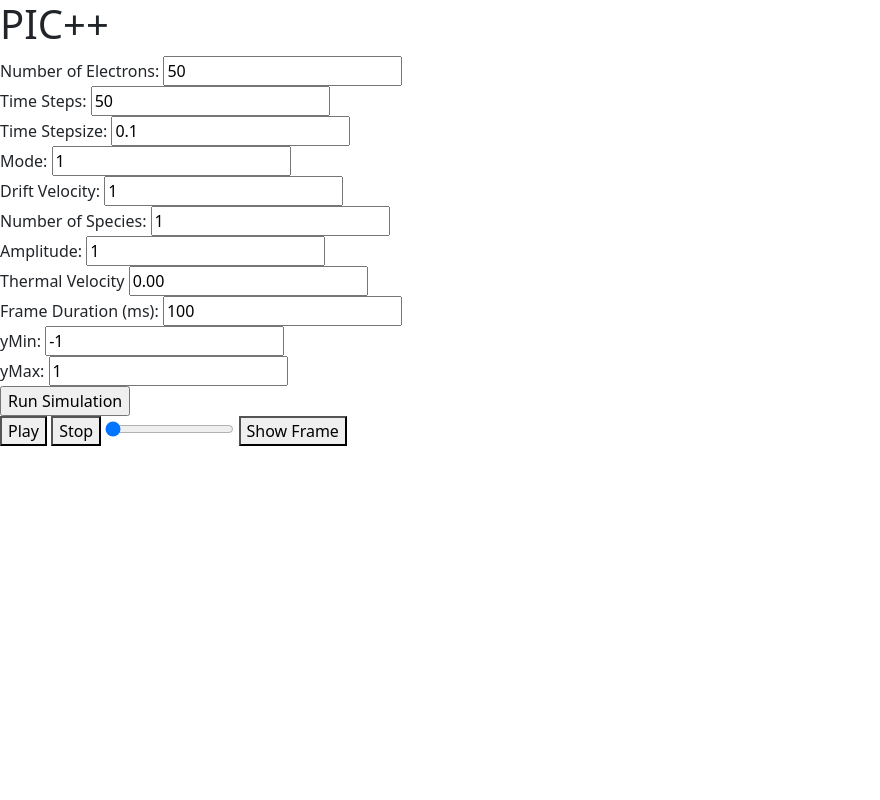
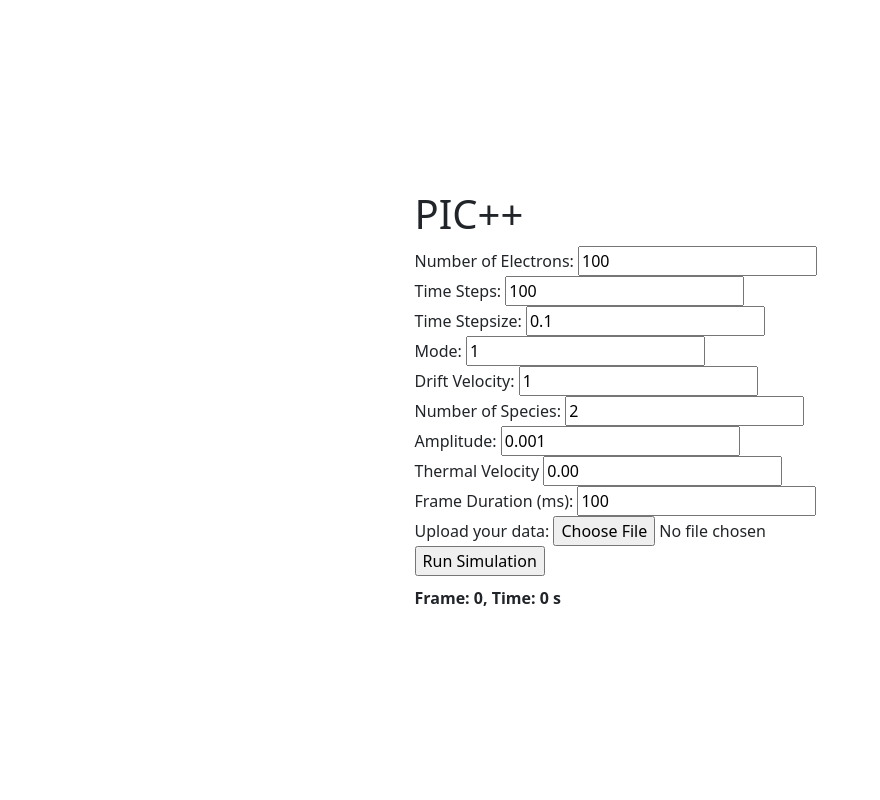
Before and after one commit to richardvanderburgh/picplusplusWebVersion, a Django app: page / in a window 1280 px wide. Shown: the whole page, without its empty margins (0-880 px from the left). Run offline with Django 4.2, Linux system fonts and the light colour scheme; some libraries are stand-ins or nearby versions.

Commit message:
Added plots for KE and ESE and added input file UI

```diff
--- a/djangodocker/views.py
+++ b/djangodocker/views.py
@@ -33,11 +33,12 @@ def run_simulation(request):
 
     # Run the C++ executable
     try:
-        executablePath = "/PIC++Main"
+        # executablePath = "/PIC++Main"
+        executablePath = "C://Users//vande//Programming//picplusplusWebApp//djangodocker//PIC++Main.exe"
         result = subprocess.run([executablePath, param1, param2, param3, param4, param5, param6, param7, param8], capture_output=True, text=True)
         output = result.stdout.strip()
 
         return JsonResponse(output, safe=False)
         #return HttpResponse("C++ program executed successfully.")
     except Exception as e:
-        return HttpResponse(f"Error executing C++ program: {str(e)}")
+        return HttpResponse(f"Error executing C++ program: {str(e)}, {executablePath}")
--- a/templates/index.html
+++ b/templates/index.html
@@ -14,15 +14,14 @@
 </head>
 
 <body>
-</form>
     <div id="wrapper">
         <h1>PIC++</h1>
         <form id="simulation-form">
             <label for="param1">Number of Electrons:</label>
-              <input type="text" id="param1" name="param1" value="50">
+            <input type="text" id="param1" name="param1" value="100">
             <br>
             <label for="param2">Time Steps:</label>
-              <input type="text" id="param2" name="param2" value="50">
+            <input type="text" id="param2" name="param2" value="100">
             <br>
             <label for="param3">Time Stepsize:</label>
             <input type="text" id="param3" name="param3" value="0.1">
@@ -34,36 +33,41 @@
             <input type="text" id="param5" name="param5" value="1">
             <br>
             <label for="param6">Number of Species:</label>
-              <input type="text" id="param6" name="param6" value="1">
+            <input type="text" id="param6" name="param6" value="2">
             <br>
             <label for="param7">Amplitude:</label>
-              <input type="text" id="param7" name="param7" value="1">
+            <input type="text" id="param7" name="param7" value="0.001">
             <br>
             <label for="param8">Thermal Velocity</label>
             <input type="text" id="param8" name="param8" value="0.00">
             <br>
             <label for="duration">Frame Duration (ms):</label>
             <input type="text" id="duration" name="duration" value="100">
-              <br>
-              <label for="yMin">yMin:</label>
-              <input type="text" id="yMin" name="yMin" value="-1">
-              <br>
-              <label for="yMax">yMax:</label>
-              <input type="text" id="yMax" name="yMax" value="1">
-              <br>
+            <div>
+                <label for="fileInput">Upload your data:</label>
+                <input type="file" id="fileInput" name="fileInput">
+                <div>
                     <input type="submit" value="Run Simulation">
+                </div>
+            </div>
             <div id="loading-container">
                 <div class="loading-spinner"></div> <!-- Add your loading spinner here -->
             </div>
+            <div id="frame-number-display">Frame: 0, Time: 0 s</div>
 
             <div id="visualization"></div>
             <!-- Animation Controls -->
+            <div id="controls-container">
+
                 <div id="controls">
-                <button id="play-button" class="control-button">Play</button>
-                <button id="stop-button" class="control-button">Stop</button>
+                    <button id="play-button" class="control-button" type="button">Play</button>
+                    <button id="stop-button" class="control-button" type="button">Stop</button>
                     <input type="range" id="frame-slider" step="1" value="0">
-                <button id="show-frame-button" class="control-button">Show Frame</button>
                 </div>
+            </div>
+
+            <div id="keDiv"></div>
+            <div id="eseDiv"></div>
 
     </div>
     <script>
@@ -84,14 +88,14 @@
 
             var jsonData;
             var positions;
-            var width = 900;
             var height = 400;
             var margin = { top: 0, right: 20, bottom: 20, left: 40 };
             var ng = 32;
 
             // Create a Plotly scatter plot
             var layout = {
-                title: 'Animated Scatter Plot',
+                title: 'Particle Phase Space',
+                width: 1000,
                 xaxis: {
                     title: 'Positions',
                     range: [0, ng + 5],
@@ -129,27 +133,25 @@
                 var param6 = $('#param6').val();
                 var param7 = $('#param7').val();
                 var param8 = $('#param8').val();
-
-                yMin = parseFloat($('#yMin').val());
-                yMax = parseFloat($('#yMax').val());
                 var duration = $('#duration').val();
-
-                //yScale.domain([yMin, yMax]);
-                //svg.select(".y-axis").call(yAxis);
 
                 document.getElementById('frame-slider').max = param2 - 1;
                 showLoadingSpinner()
                 // Make AJAX request to the API endpoint
                 $.ajax({
-                    //url: 'http://localhost:8000/run-simulation/',
-                    url: 'https://picplusplus-1a5d36795027.herokuapp.com/run-simulation/?param1=2&param2=2&param3=0.1&param4=1&param5=0&param6=4&param7=0&param8=4',
+                    url: 'http://127.0.0.1:8000/run-simulation/?param1=2&param2=2&param3=0.1&param4=1&param5=0&param6=4&param7=0&param8=4',
+                    // url: 'https://picplusplus-1a5d36795027.herokuapp.com/run-simulation/?param1=2&param2=2&param3=0.1&param4=1&param5=0&param6=4&param7=0&param8=4',
                     method: 'GET',
                     data: { param1: param1, param2: param2, param3: param3, param4: param4, param5: param5, param6: param6, param7: param7, param8: param8 },
                     success: function (response) {
                         var PICData = JSON.parse(response);
                         console.log(PICData)
                         hideLoadingSpinner();
+                        document.getElementById('controls-container').style.display = 'block';
+
                         startAnimation(PICData.phaseFrames, duration);
+                        createKEPlot(PICData.ke)
+                        createESEPlot(PICData.ese)
                     },
                     error: function (xhr, textStatus, errorThrown) {
                         console.log('Error:', textStatus);
@@ -183,6 +185,10 @@
             function showFrame(framesData, frameIndex) {
                 document.getElementById('frame-slider').value = frameIndex;
                 animate(framesData[frameIndex]);
+                let time = frameIndex * $('#param3').val();
+                // (Math.round(time * 100) / 100).toFixed(2);
+                time = Number(time).toFixed(2)
+                document.getElementById('frame-number-display').textContent = "Frame: " + frameIndex + ", Time: " + time + " s";
             }
 
             function startAnimation(framesData, duration) {
@@ -220,7 +226,7 @@
             }
 
             function animate(frame) {
-                const numSpecies = 2;
+                const numSpecies = 3;
                 const colors = ['steelblue', 'red', 'green', 'orange'];
 
                 var framesData = [];
@@ -241,14 +247,129 @@
                         },
                         name: `Species ${species}`,
                     });
-
-
                     updatePlot(framesData);
                 }
             }
+
+            function createKEPlot(ke) {
+                // console.log("ke = ", ke)
+                // console.log("ke size = ", ke.length)
+                // console.log("ke species 1= ", ke[0])
+                // console.log("ke species 2 = ", ke[1])
+                var data = [];
+                let timeStepSize = $('#param3').val();
+
+                for (let species = 0; species < ke.length; species++) {
+                    const speciesKE = ke[species];
+
+                    // Creating traces for the Plotly plot
+                    const trace = {
+                        x: Array.from({ length: speciesKE.length }, (_, i) => i),  // Generate X values [1,2,3,...]
+                        y: speciesKE,
+                        type: 'scatter',
+                        mode: 'lines+markers',
+                        name: 'Species ' + species
+                    };
+
+                    // Combining traces
+                    data.push(trace);
+                }
+                // Plot layout configuration
+                const keLayout = {
+                    title: 'Kinetic Energy of ' + ke.length + ' Species',
+
+                    width: 1000,
+                    xaxis: {
+                        title: 'Time (s)'
+                    },
+                    yaxis: {
+                        title: 'Kinetic Energy'
+                    }
+                };
+
+                // Create the plot
+                Plotly.newPlot('keDiv', data, keLayout);
+            }
+
+            function createESEPlot(ese) {
+                console.log("ese = ", ese)
+                // console.log("ke size = ", ke.length)
+                // console.log("ke species 1= ", ke[0])
+                // console.log("ke species 2 = ", ke[1])
+                var data = [];
+                let timeStepSize = $('#param3').val();
+
+                // Creating traces for the Plotly plot
+                const trace = {
+                    x: Array.from({ length: ese.length }, (_, i) => i),  // Generate X values [1,2,3,...]
+                    y: ese,
+                    type: 'scatter',
+                    mode: 'lines+markers',
+                    name: 'ESE '
+                };
+
+                // Combining traces
+                data.push(trace);
+
+                // Plot layout configuration
+                const eseLayout = {
+                    title: 'Electrostatic Energy',
+
+                    width: 1000,
+                    xaxis: {
+                        title: 'Time (s)'
+                    },
+                    yaxis: {
+                        title: 'Electrostatic Energy'
+                    }
+                };
+
+                // Create the plot
+                Plotly.newPlot('eseDiv', data, eseLayout);
+            }
+
+            $('#fileInput').on('change', function () {
+                const fileInput = this;
+                if (fileInput.files.length > 0) {
+                    const file = fileInput.files[0];
+                    const reader = new FileReader();
+
+                    reader.onload = function (e) {
+                        const lines = e.target.result.split('\n').filter(Boolean); // split by newline and filter out any empty lines
+                        lines.forEach(line => {
+                            const [key, value] = line.split(',').map(item => item.trim());
+                            $(`#${key}`).val(value);
+                        });
+                    };
+
+                    reader.readAsText(file);
+                }
+            });
+
         });
     </script>
+    <!-- ... (previous code) -->
+
     <style>
+        #controls-container {
+            display: none;
+        }
+
+        body {
+            margin: 0;
+            /* Reset default margin */
+            min-height: 100vh;
+            /* Ensure body takes up at least the full viewport height */
+            display: flex;
+            /* Convert body to a flex container */
+            align-items: center;
+            /* Center content vertically */
+            justify-content: center;
+            /* Center content horizontally */
+            overflow-y: auto;
+            /* Allow vertical scrolling if the content overflows */
+        }
+
         #loading-container {
             display: none;
             /* Initially hide the loading container */
@@ -268,7 +389,31 @@
             margin: 0 auto;
             /* Center the spinner horizontally */
         }
+
+        @keyframes spin {
+            0% {
+                transform: rotate(0deg);
+            }
+
+            100% {
+                transform: rotate(360deg);
+            }
+        }
+
+        #frame-slider {
+            width: 73%;
+            /* adjust this value as desired */
+            margin: 0 auto;
+            /* centers the slider, if needed */
+        }
+
+        #frame-number-display {
+            font-size: 16px;
+            margin-top: 10px;
+            font-weight: bold;
+        }
     </style>
+
 </body>
 
 </html>
```
Also changed, not shown: inputFiles/coldPlasma.csv (added, +8 -0 lines), 2 other files. Lines whose indentation alone changed are shown as unchanged.
